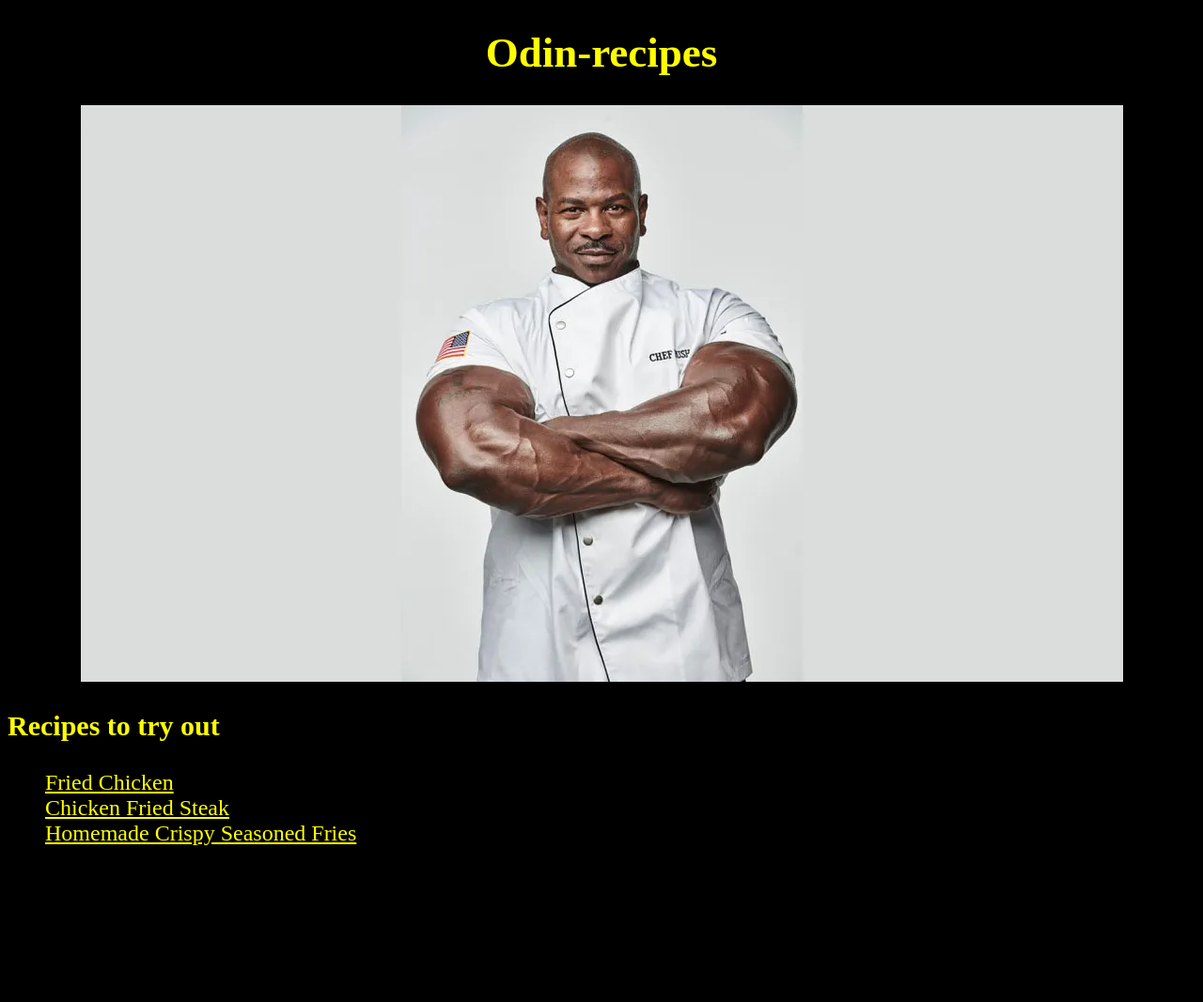
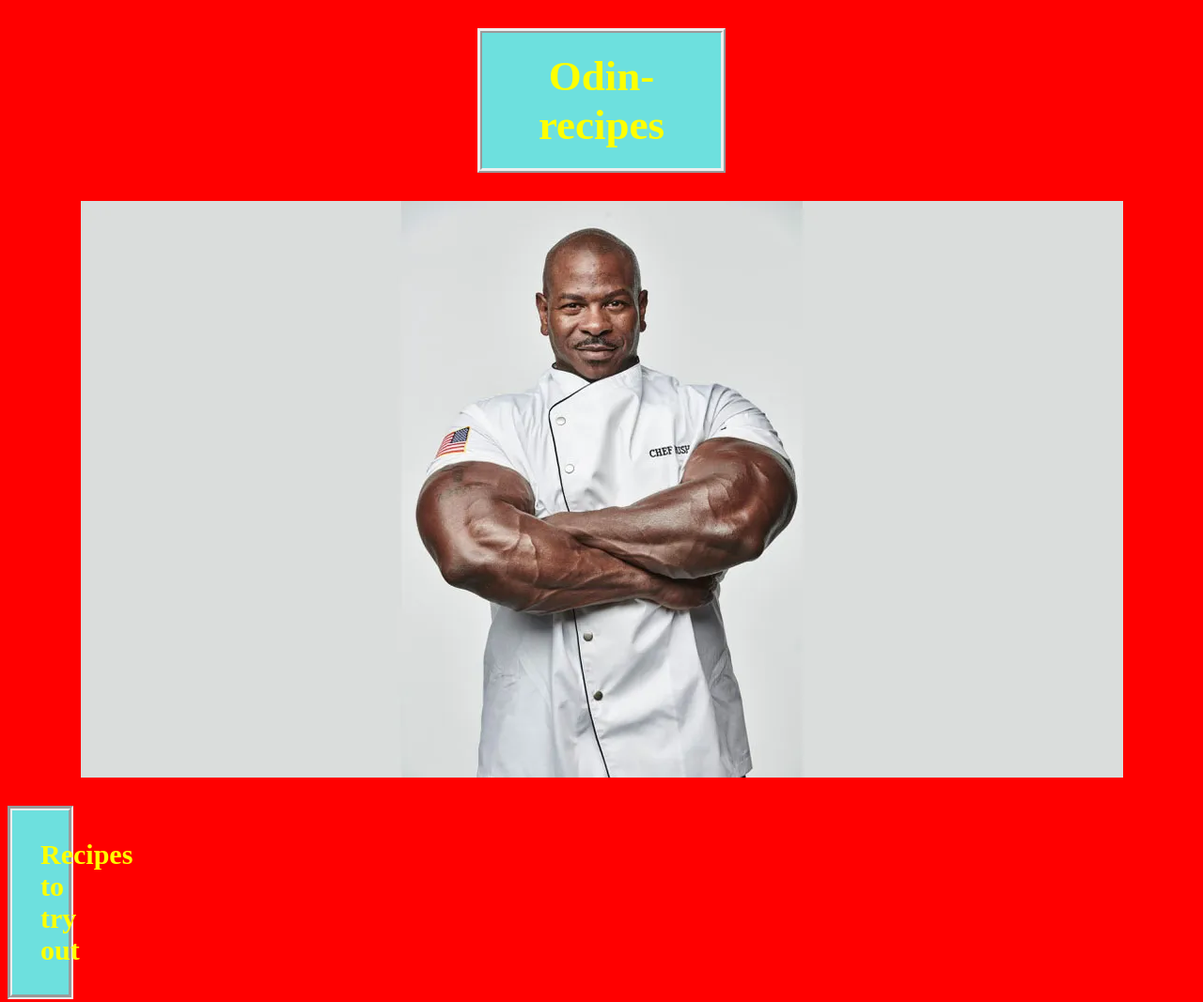
Before and after one commit to MehalKhan/odin-recipes, a plain HTML site: page index.html in a window 1280 px wide. Shown: the top 1067 px of the page at 94% size. Before the commit the page ends 917 px from the top, so only its background shows below. Drawn offline with Linux system fonts and the light colour scheme.

Commit message:
Added more css with padding and margin to it

```diff
--- a/index.html
+++ b/index.html
@@ -18,7 +18,7 @@
        <li class="chick3"><a href="recipes/fries.html" style="color: yellow;">Homemade Crispy Seasoned Fries</a></li>
     </ul>
 
-
+    <p> Sadar you bitch ass, ayman is gay remember that forever</p>
 
 </body>
 </html>
--- a/style.css
+++ b/style.css
@@ -1,10 +1,18 @@
+body
 
 h1{
     color: yellow;
-    background-color: black;
+    background-color: rgb(109, 224, 222);
     font-family: 'Times New Roman', Times, serif;
     text-align: center;
     font-size: 45px;
+    padding: 20px;
+    margin-left: 500px;
+    margin-right: 500px;
+    border-style: ridge;
+    border-width: 5px;
+
+
 }
 
 img{
@@ -17,8 +25,17 @@ h3{
     text-align: left;
     color: yellow;
     font-family: 'Times New Roman', Times, serif;
-    background-color: black;
+    background-color:rgb(109, 224, 222) ;
     font-size: 30px;
+    margin-right: 1500px;
+    border-style: groove;
+    border-width: 5px;
+    padding: 30px;
+
+}
+
+ul{
+    background-color:   ;
 
 }
 
@@ -39,6 +56,16 @@ h3{
 
 }
 body{
-    background-color: black ;
+    background-color: red ;
 
 }
+
+p{
+    font-size: 30px;
+    color: black;
+    background-color: aqua;
+    margin-right: 1400px;
+    border-width: 5px;
+    border-style: ridge;
+
+}
```
